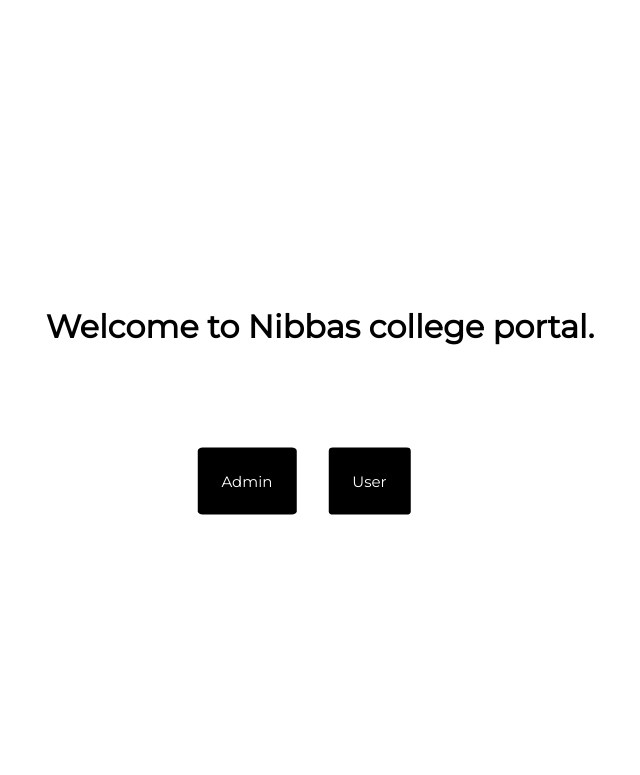
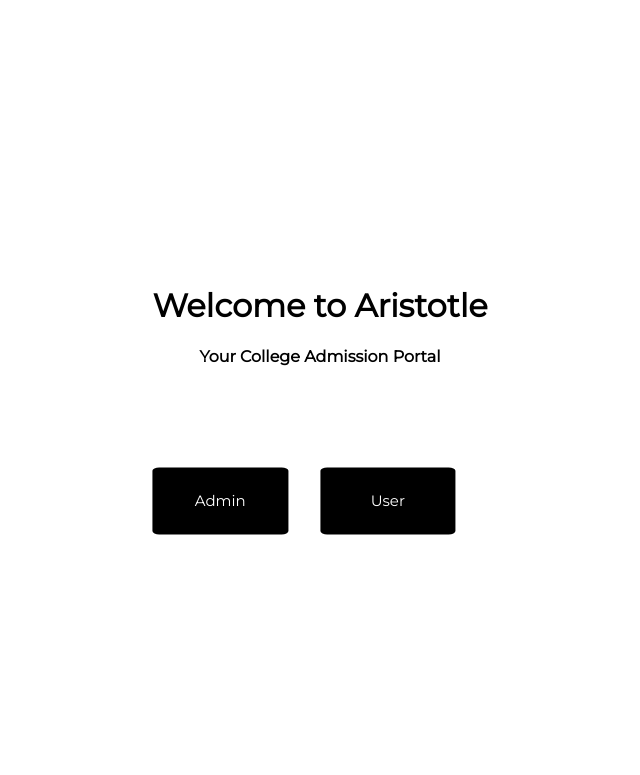
Before and after one commit to flazer99/Aristotle, a Flask app: page / in a window 1280 px wide. Shown: the top 775 px of the page, without its empty margins (320-960 px from the left). Run offline with Flask 2, Linux system fonts and the light colour scheme; some web fonts are replaced.

Commit message:
Updated title for Home page.

```diff
--- a/templates/home.html
+++ b/templates/home.html
@@ -21,6 +21,7 @@ body {
     top: 50%;
     left: 50%;
     transform: translate(-50%, -50%);
+    text-align: center;
 }
 
 .buttons
@@ -31,7 +32,7 @@ body {
     padding-top: calc(10vh);
 }
 
-h1
+h1,h4
 {
     font-family: 'Montserrat', sans-serif;
 }
@@ -42,6 +43,7 @@ button {
     border-radius: 5%;
     border: none;
     background-color: black;
+    width: 100%;
 }
 
 a {
@@ -56,7 +58,8 @@ a {
 <body>
 
     <div class="main">
-        <h1>Welcome to Nibbas college portal.</h1>
+        <h1>Welcome to Aristotle</h1>
+        <h4>Your College Admission Portal</h4>
         <div class="buttons">
             <button>
                 <a href="http://localhost:5000/admin/login">
```
